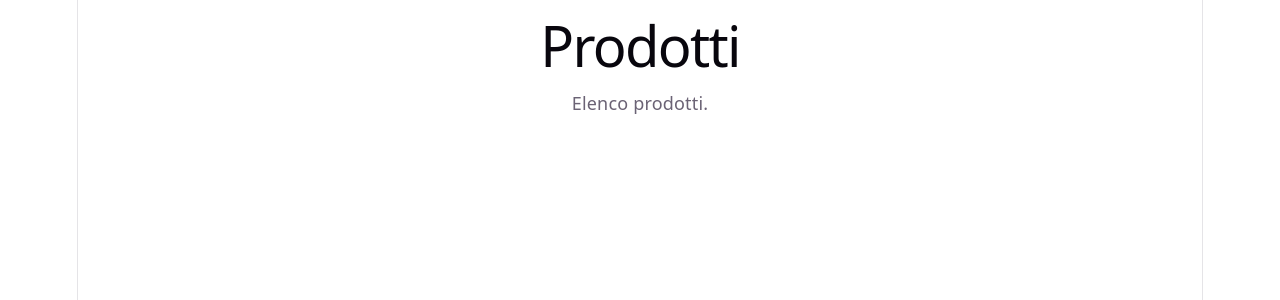
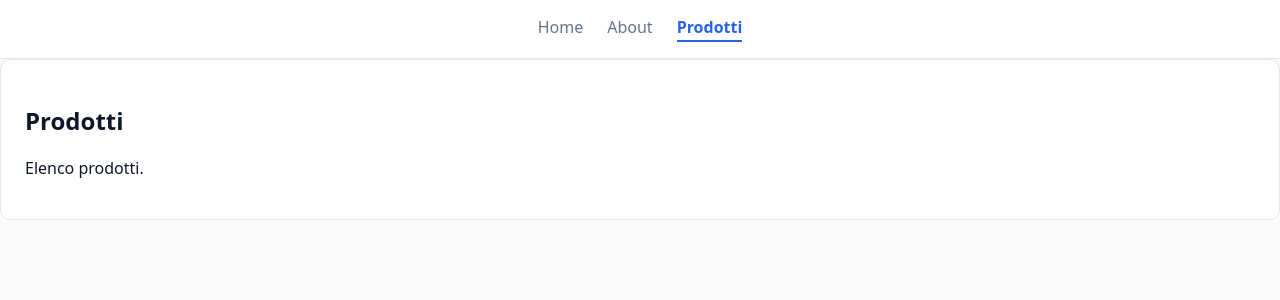
Before and after one commit to ludovicasala/react-router-mini-e-commerce, a React (Vite) app: page /prodotti in a window 1280 px wide. Shown: the top 300 px of the page. Built offline with nearby package versions, Linux system fonts and the light colour scheme.

Commit message:
add css and fix navbar

```diff
--- a/src/App.jsx
+++ b/src/App.jsx
@@ -9,6 +9,7 @@ import ProductsPage from './pages/ProductsPage';
 function App() {
   return (
     <BrowserRouter>
+      <AppNavbar />
       <Routes>
         <Route path="/" element={<HomePage />} />
         <Route path="/about" element={<AboutPage />} />
--- a/src/components/AppNavbar.jsx
+++ b/src/components/AppNavbar.jsx
@@ -4,7 +4,7 @@ function AppNavbar() {
 
     return (
         <header>
-            <NavLink to="/">Home</NavLink>
+            <NavLink to="/" end>Home</NavLink>
             <NavLink to="/about">About</NavLink>
             <NavLink to="/prodotti">Prodotti</NavLink>
         </header>
--- a/src/index.css
+++ b/src/index.css
@@ -1,111 +1,46 @@
-:root {
-  --text: #6b6375;
-  --text-h: #08060d;
-  --bg: #fff;
-  --border: #e5e4e7;
-  --code-bg: #f4f3ec;
-  --accent: #aa3bff;
-  --accent-bg: rgba(170, 59, 255, 0.1);
-  --accent-border: rgba(170, 59, 255, 0.5);
-  --social-bg: rgba(244, 243, 236, 0.5);
-  --shadow:
-    rgba(0, 0, 0, 0.1) 0 10px 15px -3px, rgba(0, 0, 0, 0.05) 0 4px 6px -2px;
-
-  --sans: system-ui, 'Segoe UI', Roboto, sans-serif;
-  --heading: system-ui, 'Segoe UI', Roboto, sans-serif;
-  --mono: ui-monospace, Consolas, monospace;
-
-  font: 18px/145% var(--sans);
-  letter-spacing: 0.18px;
-  color-scheme: light dark;
-  color: var(--text);
-  background: var(--bg);
-  font-synthesis: none;
-  text-rendering: optimizeLegibility;
-  -webkit-font-smoothing: antialiased;
-  -moz-osx-font-smoothing: grayscale;
-
-  @media (max-width: 1024px) {
-    font-size: 16px;
-  }
+body {
+  margin: 0;
+  font-family: system-ui, sans-serif;
+  background: #f8fafc;
+  color: #0f172a;
 }
 
-@media (prefers-color-scheme: dark) {
-  :root {
-    --text: #9ca3af;
-    --text-h: #f3f4f6;
-    --bg: #16171d;
-    --border: #2e303a;
-    --code-bg: #1f2028;
-    --accent: #c084fc;
-    --accent-bg: rgba(192, 132, 252, 0.15);
-    --accent-border: rgba(192, 132, 252, 0.5);
-    --social-bg: rgba(47, 48, 58, 0.5);
-    --shadow:
-      rgba(0, 0, 0, 0.4) 0 10px 15px -3px, rgba(0, 0, 0, 0.25) 0 4px 6px -2px;
-  }
-
-  #social .button-icon {
-    filter: invert(1) brightness(2);
-  }
+header {
+  display: flex;
+  justify-content: center;
+  gap: 1.5rem;
+  padding: 1rem;
+  background: #ffffff;
+  border-bottom: 1px solid #e2e8f0;
 }
 
-body {
-  margin: 0;
+header a {
+  text-decoration: none;
+  color: #64748b;
+  font-weight: 500;
+  transition: color 0.15s ease;
 }
 
-#root {
-  width: 1126px;
-  max-width: 100%;
-  margin: 0 auto;
-  text-align: center;
-  border-inline: 1px solid var(--border);
-  min-height: 100svh;
-  display: flex;
-  flex-direction: column;
-  box-sizing: border-box;
+header a:hover {
+  color: #0f172a;
 }
 
-h1,
-h2 {
-  font-family: var(--heading);
-  font-weight: 500;
-  color: var(--text-h);
+header a.active {
+  color: #2563eb;
+  font-weight: 700;
+  border-bottom: 2px solid #2563eb;
+  padding-bottom: 2px;
 }
 
-h1 {
-  font-size: 56px;
-  letter-spacing: -1.68px;
-  margin: 32px 0;
-  @media (max-width: 1024px) {
-    font-size: 36px;
-    margin: 20px 0;
-  }
-}
-h2 {
-  font-size: 24px;
-  line-height: 118%;
-  letter-spacing: -0.24px;
-  margin: 0 0 8px;
-  @media (max-width: 1024px) {
-    font-size: 20px;
-  }
-}
-p {
-  margin: 0;
+main {
+  max-width: 800px;
+  margin: 2rem auto;
+  padding: 0 1rem;
 }
 
-code,
-.counter {
-  font-family: var(--mono);
-  display: inline-flex;
-  border-radius: 4px;
-  color: var(--text-h);
+section {
+  background: #ffffff;
+  padding: 1.5rem;
+  border-radius: 10px;
+  border: 1px solid #e2e8f0;
 }
-
-code {
-  font-size: 15px;
-  line-height: 135%;
-  padding: 4px 8px;
-  background: var(--code-bg);
-}
```
